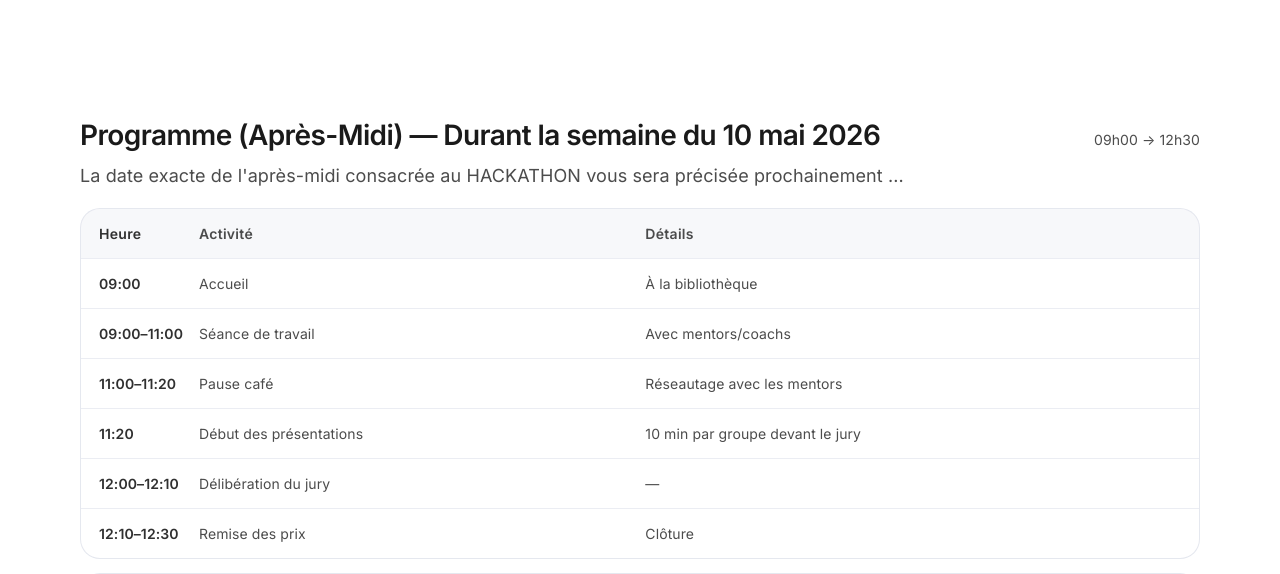
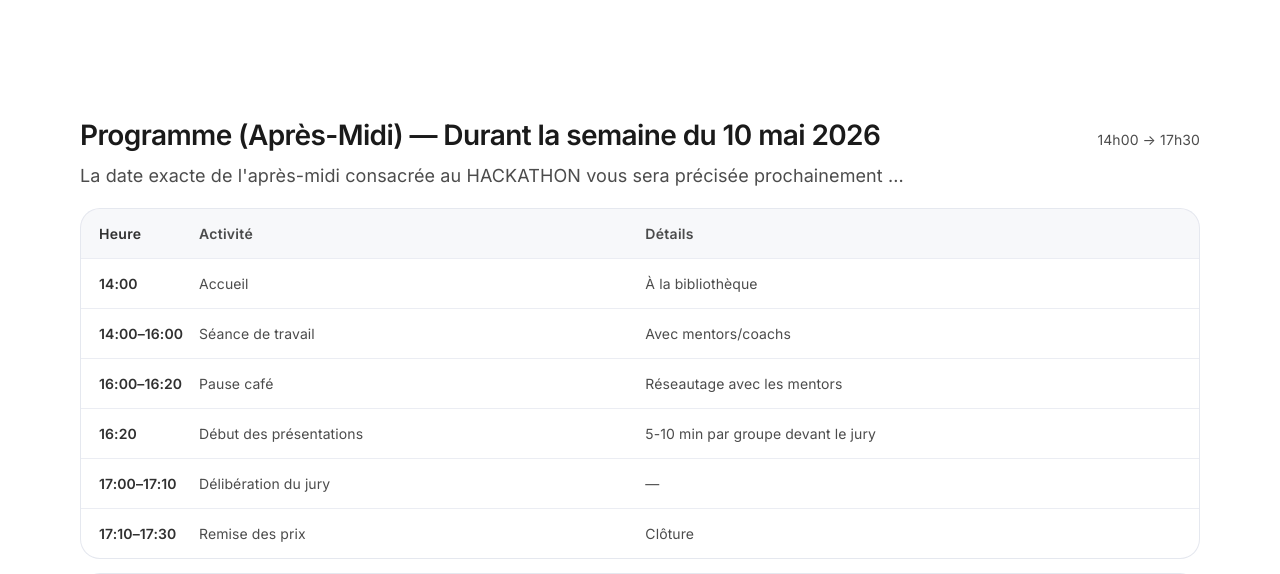
Before and after one commit to phd-benel/EIGSI-Hologram-AI-Hackathon, a React (Vite) app: page / in a window 1280 px wide. Shown: the part 1760-2334 px from the top of the page. Built offline with nearby package versions, Linux system fonts and the light colour scheme.

Commit message:
2toile anim supp

```diff
--- a/src/pages/LandingPage.tsx
+++ b/src/pages/LandingPage.tsx
@@ -6,12 +6,12 @@ import { AutoPlayVideo } from '../components/AutoPlayVideo'
 type ProgramRow = { time: string; title: string; detail?: string }
 
 const program: ProgramRow[] = [
-  { time: '09:00', title: 'Accueil', detail: 'À la bibliothèque' },
-  { time: '09:00–11:00', title: 'Séance de travail', detail: 'Avec mentors/coachs' },
-  { time: '11:00–11:20', title: 'Pause café', detail: 'Réseautage avec les mentors' },
-  { time: '11:20', title: 'Début des présentations', detail: '10 min par groupe devant le jury' },
-  { time: '12:00–12:10', title: 'Délibération du jury', detail: '—' },
-  { time: '12:10–12:30', title: 'Remise des prix', detail: 'Clôture' },
+  { time: '14:00', title: 'Accueil', detail: 'À la bibliothèque' },
+  { time: '14:00–16:00', title: 'Séance de travail', detail: 'Avec mentors/coachs' },
+  { time: '16:00–16:20', title: 'Pause café', detail: 'Réseautage avec les mentors' },
+  { time: '16:20', title: 'Début des présentations', detail: '5-10 min par groupe devant le jury' },
+  { time: '17:00–17:10', title: 'Délibération du jury', detail: '—' },
+  { time: '17:10–17:30', title: 'Remise des prix', detail: 'Clôture' },
 ]
 
 export function LandingPage() {
@@ -71,7 +71,7 @@ export function LandingPage() {
                 La date exacte de l&apos;après-midi consacrée au HACKATHON vous sera précisée prochainement ...
               </p>
             </div>
-            <p className="sectionHint">09h00 → 12h30</p>
+            <p className="sectionHint">14h00 → 17h30</p>
           </div>
 
           <div className="programTable" role="table" aria-label="Planning">
```
